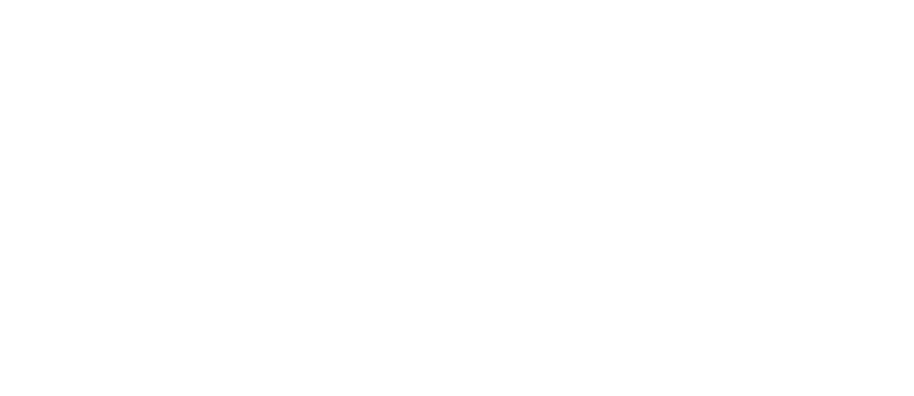
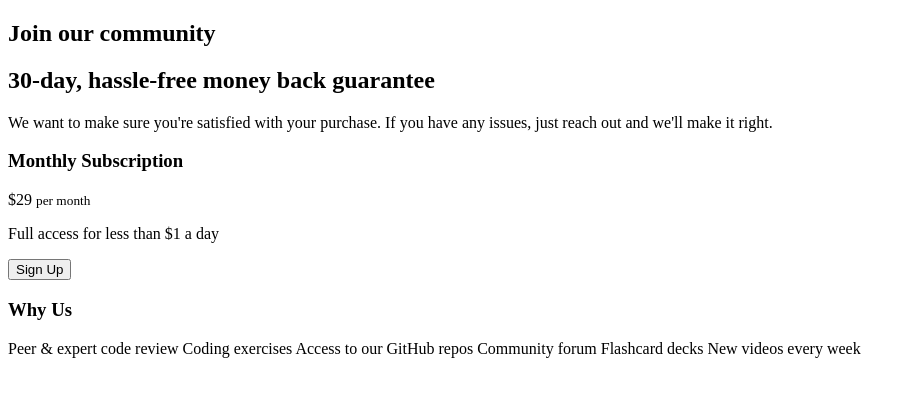
Before and after one commit to YOUHAD08/Single-Price-Grid-Component, a plain HTML site: page index.html in a window 1280 px wide. Shown: the whole page, without its empty margins (0-914 px from the left). Drawn offline with Linux system fonts and the light colour scheme.

Commit message:
feat: add initial Single Price Grid Component markup
- Added semantic HTML structure for the price card
- Included community intro, subscription plan, and benefits section
- Added CTA button for "Sign Up"

```diff
--- a/index.html
+++ b/index.html
@@ -12,5 +12,36 @@
     />
     <title>Single Price Grid Component</title>
   </head>
-  <body></body>
+  <body>
+    <main>
+      <section id="price-card">
+        <div class="container">
+          <div class="community">
+            <h2>Join our community</h2>
+            <h2>30-day, hassle-free money back guarantee</h2>
+            <p>
+              We want to make sure you're satisfied with your purchase. If you
+              have any issues, just reach out and we'll make it right.
+            </p>
+          </div>
+          <div class="row">
+            <div class="col col-1">
+              <h3>Monthly Subscription</h3>
+              <p>&dollar;29 <small>per month</small></p>
+              <p>Full access for less than &dollar;1 a day</p>
+              <button>Sign Up</button>
+            </div>
+            <div class="col col-2">
+              <h3>Why Us</h3>
+              <p>
+                Peer &amp; expert code review Coding exercises Access to our
+                GitHub repos Community forum Flashcard decks New videos every
+                week
+              </p>
+            </div>
+          </div>
+        </div>
+      </section>
+    </main>
+  </body>
 </html>
```
